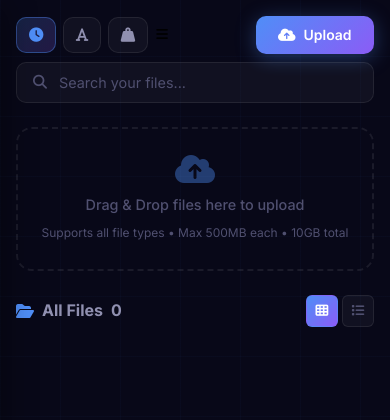
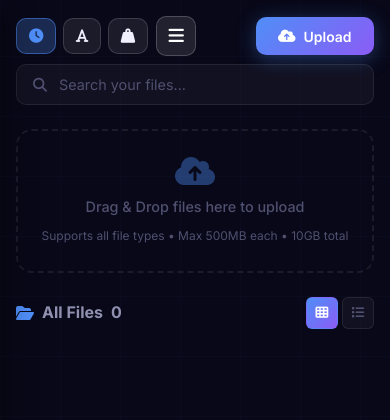
Before and after one commit to JaidShikalgar/cloudvault, a Flask app: page /dashboard in a window 390 px wide. Shown: the part 64-484 px from the top of the page. Run offline with Flask 3, Linux system fonts and the light colour scheme; the visitor is signed in with stand-in values (Sample User, id 1); data that the repository does not hold is empty.

Commit message:
Fix mobile menu button visibility in dark mode

```diff
--- a/app/static/css/style.css
+++ b/app/static/css/style.css
@@ -2243,3 +2243,60 @@ input,select,textarea{font-family:inherit}
     padding: 0.25rem;
 }
 .modal-close:hover { color: var(--text-primary); }
+
+/* ============================================================
+   MOBILE MENU BUTTON — Dark Mode Fix
+   ============================================================ */
+
+.mobile-menu-btn {
+    display: flex;
+    width: 40px;
+    height: 40px;
+    border-radius: var(--border-radius-sm);
+    background: var(--bg-card);
+    border: 1px solid var(--glass-border);
+    color: var(--text-primary) !important;
+    font-size: 1.1rem;
+    align-items: center;
+    justify-content: center;
+    cursor: pointer;
+    flex-shrink: 0;
+}
+
+.mobile-menu-btn i {
+    color: var(--text-primary) !important;
+    font-size: 1.1rem;
+}
+
+[data-theme="dark"] .mobile-menu-btn {
+    background: rgba(255, 255, 255, 0.1);
+    border-color: rgba(255, 255, 255, 0.2);
+    color: #ffffff !important;
+}
+
+[data-theme="dark"] .mobile-menu-btn i {
+    color: #ffffff !important;
+}
+
+[data-theme="light"] .mobile-menu-btn {
+    background: rgba(0, 0, 0, 0.05);
+    border-color: rgba(0, 0, 0, 0.1);
+    color: #1a1a3e !important;
+}
+/* Sort buttons dark mode fix */
+[data-theme="dark"] .sort-btn {
+    background: rgba(255, 255, 255, 0.08);
+    border-color: rgba(255, 255, 255, 0.15);
+    color: #f0f0ff;
+}
+
+[data-theme="dark"] .sort-btn.active {
+    background: rgba(79, 142, 247, 0.25);
+    border-color: rgba(79, 142, 247, 0.5);
+    color: #4f8ef7;
+}
+
+[data-theme="dark"] .sort-btn:hover {
+    background: rgba(255, 255, 255, 0.15);
+    color: #ffffff;
+}
```
Also changed, not shown: 1 other file.
